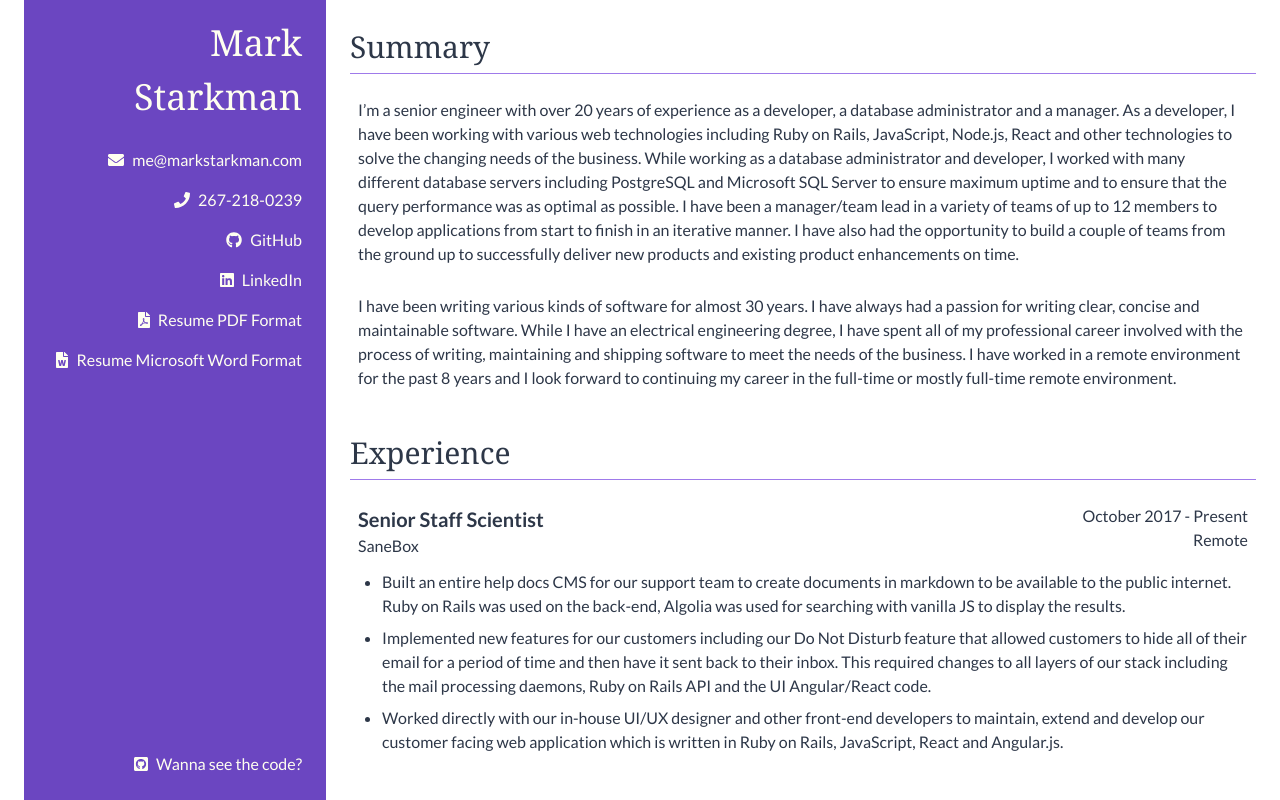
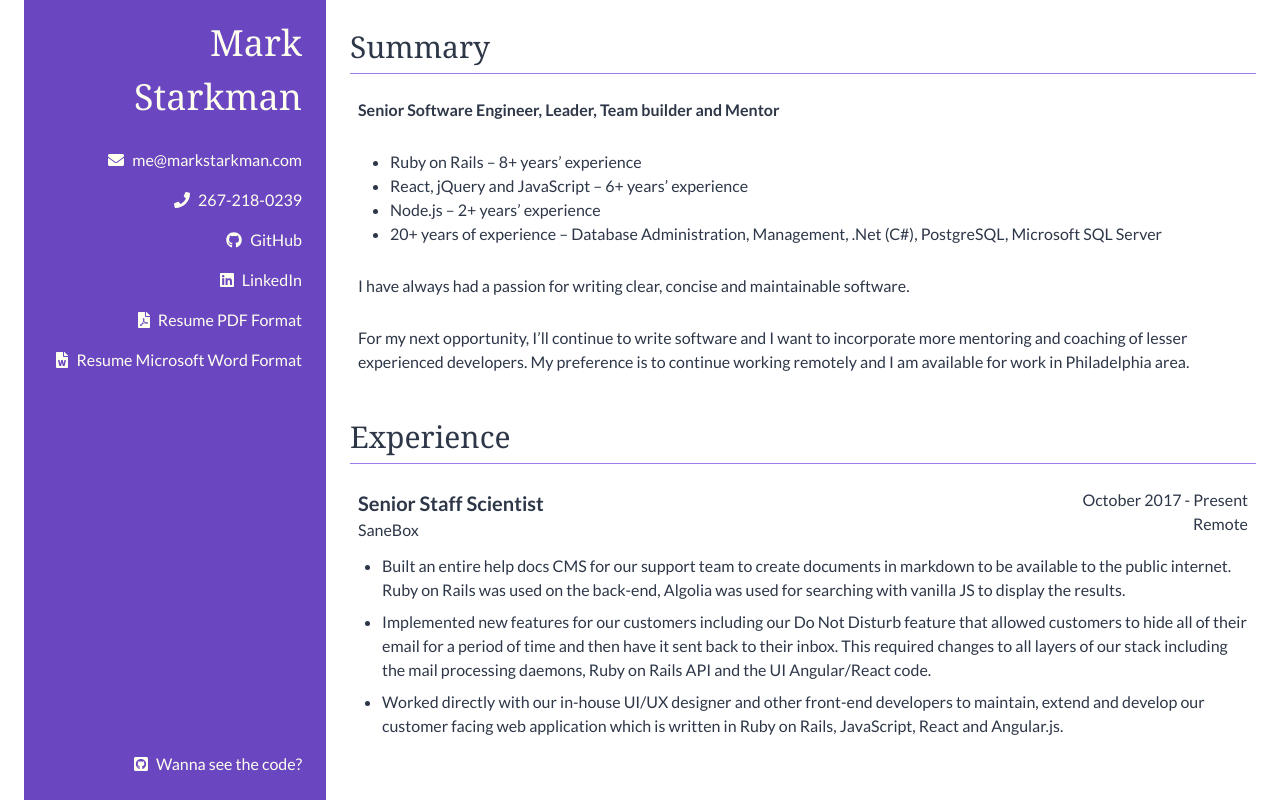
Before and after one commit to mstarkman/resume-part-deux, a Next.js app: page / in a window 1280 px wide. Shown: the top 800 px of the page. Built offline with nearby package versions, Linux system fonts and the light colour scheme.

Commit message:
Change the summary

```diff
--- a/components/Summary.tsx
+++ b/components/Summary.tsx
@@ -1,13 +1,25 @@
-import summaries from "../data/summaries"
 import Section from "./Section"
+
+const P = ({ children }) => <p className="mb-3 p-2">{children}</p>
 
 const Summary = () => (
   <Section title="Summary">
-    {summaries.map((summary, i) => (
-      <p className="mb-3 p-2" key={i}>
-        {summary}
-      </p>
-    ))}
+    <P>
+      <strong>Senior Software Engineer, Leader, Team builder and Mentor</strong>
+    </P>
+    <P>
+      <ul className="list-disc ml-8">
+        <li>Ruby on Rails – 8+ years’ experience</li>
+        <li>React, jQuery and JavaScript – 6+ years’ experience</li>
+        <li>Node.js – 2+ years’ experience</li>
+        <li>20+ years of experience – Database Administration, Management, .Net (C#), PostgreSQL, Microsoft SQL Server</li>
+      </ul>
+    </P>
+    <P>I have always had a passion for writing clear, concise and maintainable software.</P>
+    <P>
+      For my next opportunity, I’ll continue to write software and I want to incorporate more mentoring and coaching of lesser
+      experienced developers. My preference is to continue working remotely and I am available for work in Philadelphia area.
+    </P>
   </Section>
 )
 
--- a/data/summaries.ts
+++ /dev/null
@@ -1,6 +0,0 @@
-const summary = [
-  "I’m a senior engineer with over 20 years of experience as a developer, a database administrator and a manager. As a developer, I have been working with various web technologies including Ruby on Rails, JavaScript, Node.js, React and other technologies to solve the changing needs of the business. While working as a database administrator and developer, I worked with many different database servers including PostgreSQL and Microsoft SQL Server to ensure maximum uptime and to ensure that the query performance was as optimal as possible. I have been a manager/team lead in a variety of teams of up to 12 members to develop applications from start to finish in an iterative manner. I have also had the opportunity to build a couple of teams from the ground up to successfully deliver new products and existing product enhancements on time.",
-  "I have been writing various kinds of software for almost 30 years. I have always had a passion for writing clear, concise and maintainable software. While I have an electrical engineering degree, I have spent all of my professional career involved with the process of writing, maintaining and shipping software to meet the needs of the business. I have worked in a remote environment for the past 8 years and I look forward to continuing my career in the full-time or mostly full-time remote environment."
-]
-
-export default summary
```
Also changed, not shown: 2 other files (tests, documents, lock files or other folders).
